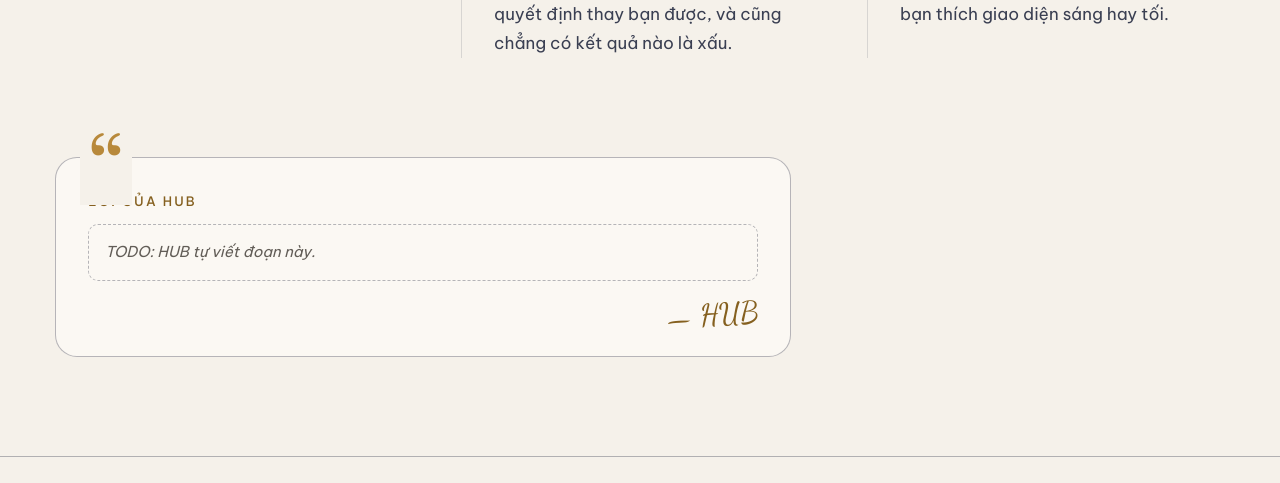
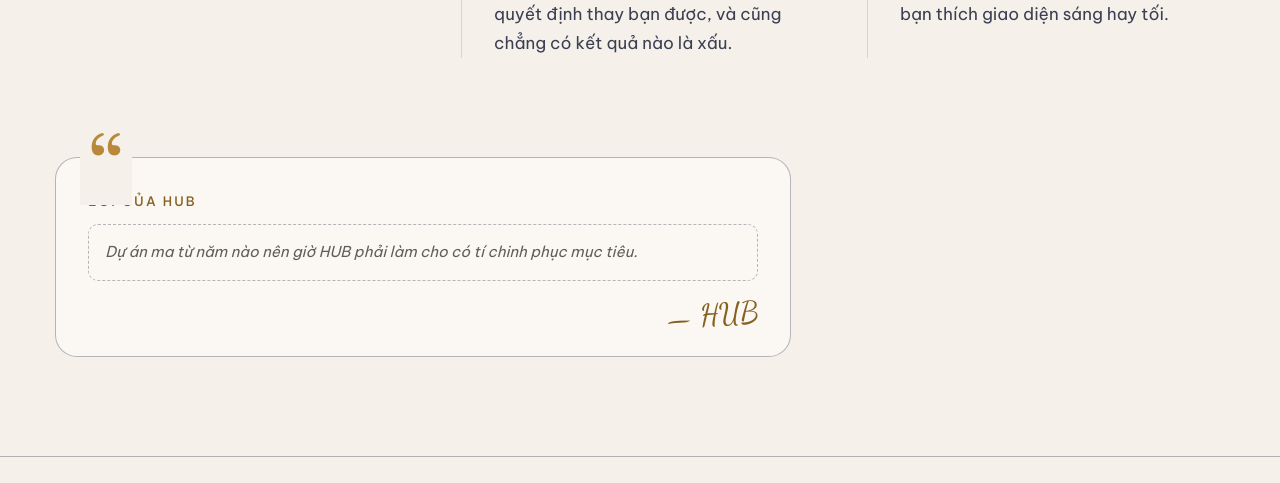
Before and after one commit to HuyBao2206/whoareyou, a website with bundled scripts: page index.html in a window 1280 px wide. Shown: the part 3158-3641 px from the top of the page. Built offline with nearby package versions, Linux system fonts and the light colour scheme.

Commit message:
Update index.html

```diff
--- a/index.html
+++ b/index.html
@@ -145,7 +145,7 @@
             <p class="eyebrow">Lời của HUB</p>
             <blockquote class="hub-note__body">
               <!-- TODO: HUB tự viết. Một đoạn ngắn, khoảng 3–5 câu, về lý do làm trang này. -->
-              <p class="hub-note__todo">TODO: HUB tự viết đoạn này.</p>
+              <p class="hub-note__todo">Dự án ma từ năm nào nên giờ HUB phải làm cho có tí chinh phục mục tiêu. </p>
             </blockquote>
             <figcaption class="hub-note__sign"><span class="signature">— HUB</span></figcaption>
           </figure>
```
